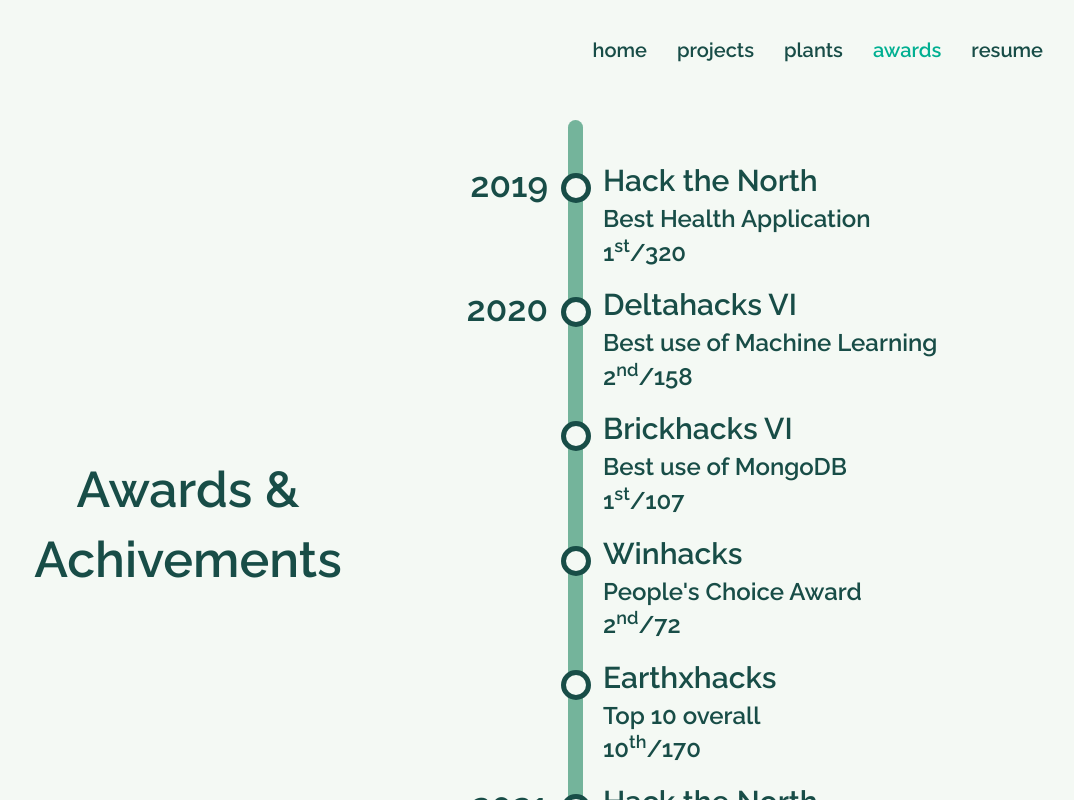
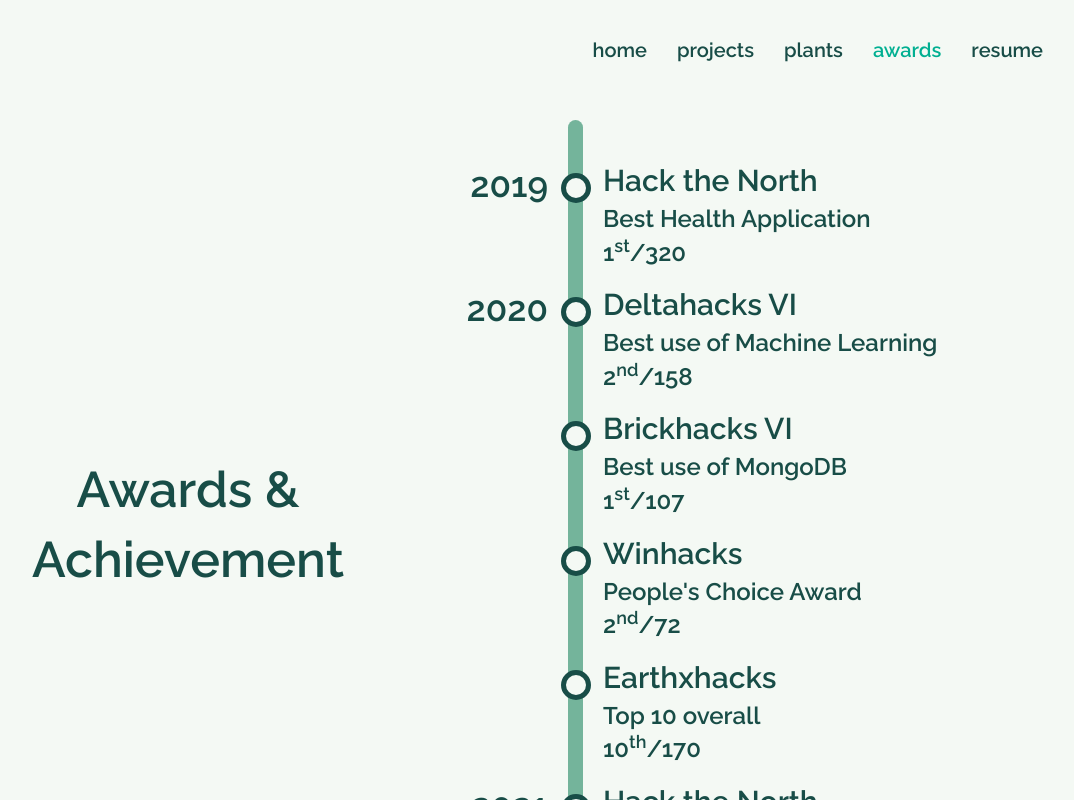
Before and after one commit to farhan-mohammed/farhan.site-v2, a React (Create React App) app: page /awards in a window 1280 px wide. Shown: the whole page, without its empty margins (142-1216 px from the left). Built offline with nearby package versions, Linux system fonts and the light colour scheme.

Commit message:
Update Awards.js

```diff
--- a/src/pages/Awards.js
+++ b/src/pages/Awards.js
@@ -97,7 +97,7 @@ export default class Achivements extends Component {
             <section className="full">
                 <div className="container awards-con">
                     <Header page={'awards'} />
-                    <div className="awards-title home-title">Awards & Achivements</div>
+                    <div className="awards-title home-title">Awards & Achievement</div>
                     <div className="awards-text">
                         <div className="awards-bar__con">
                             <div className="awards-bar__bar"></div>
```
